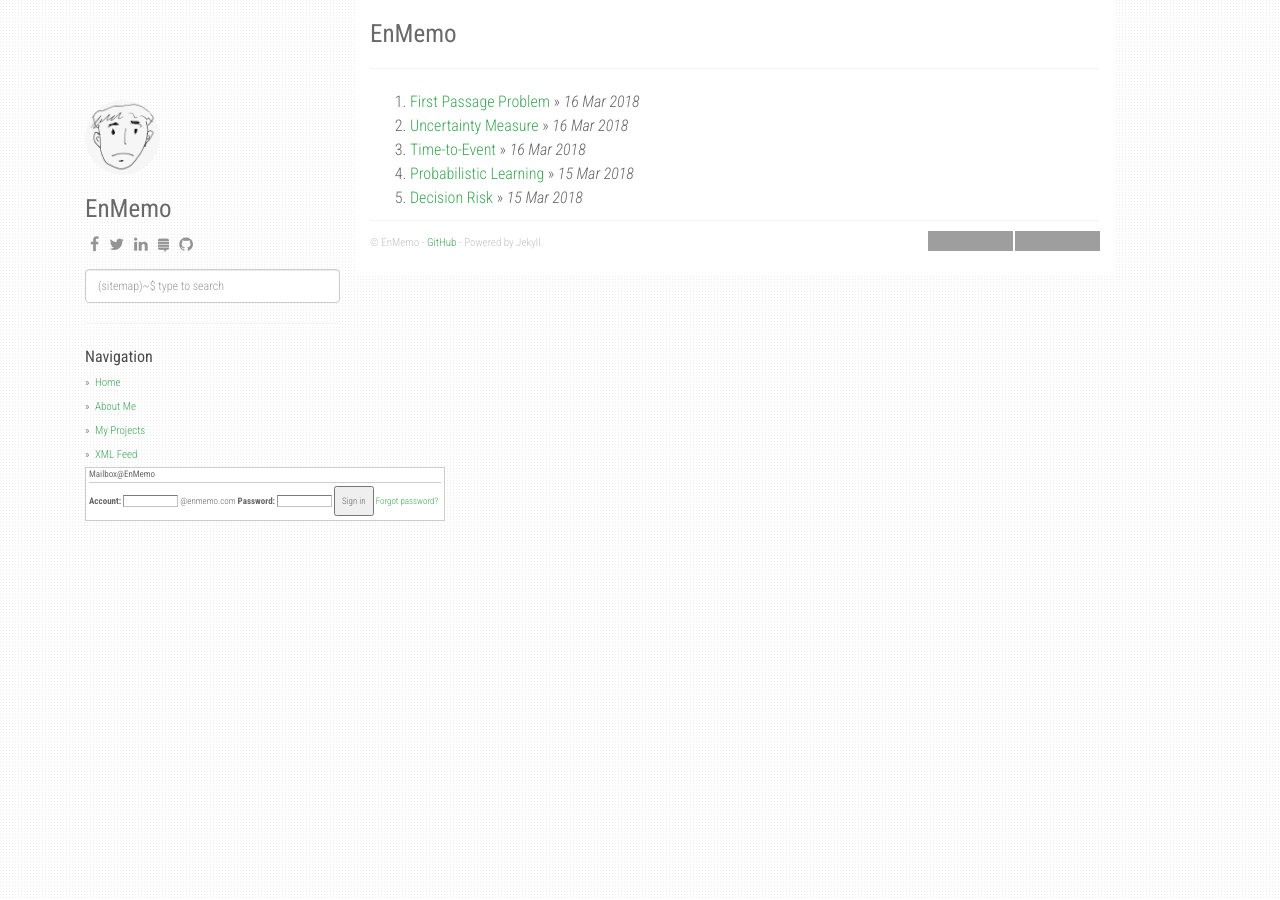
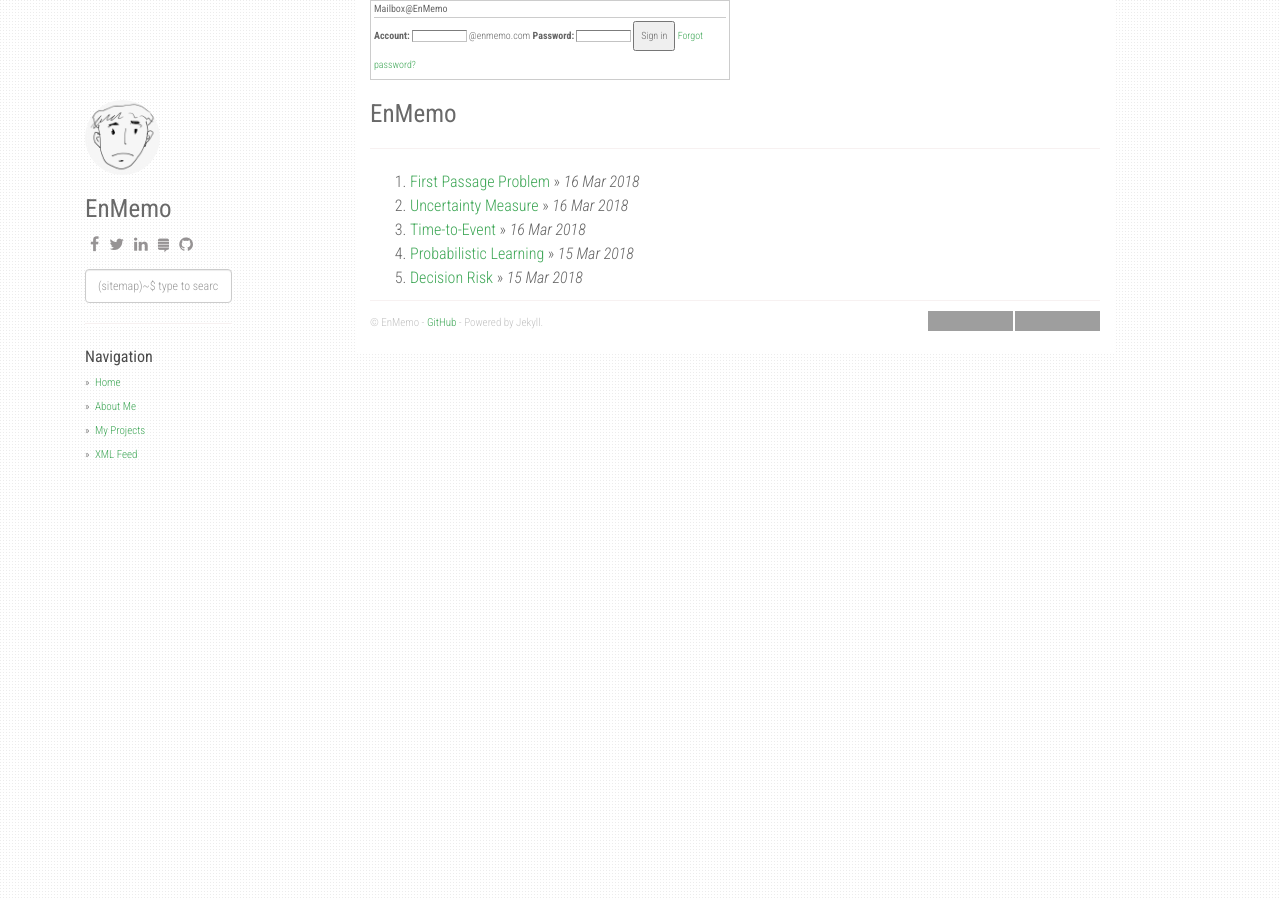
Before and after one commit to EnMemo/EnMemo.github.io, a Jekyll site: the page built from index.html, in a window 1280 px wide. Built offline with Jekyll 4.4.1, drawn with Linux system fonts in a browser that asks for light colours; nearby versions of some CDN libraries; the list of posts is cut into pages by our own code; grey boxes are pictures that could not be loaded.

Commit message:
Update default.html

```diff
--- a/_layouts/default.html
+++ b/_layouts/default.html
@@ -109,17 +109,17 @@ layout: compress
       ga('send', 'pageview');
     </script>
 <style>
-.bizmail_loginpanel{font-size:9px;width:180px;height:auto;border:1px solid #cccccc;background:#ffffff;}
+.bizmail_loginpanel{font-size:10px;width:180px;height:auto;border:1px solid #cccccc;background:#ffffff;}
 .bizmail_LoginBox{padding:2px 3px;}
-.bizmail_loginpanel h3{padding-bottom:3px;margin:0 0 3px 0;border-bottom:1px solid #cccccc;font-size:9px;}
+.bizmail_loginpanel h3{padding-bottom:3px;margin:0 0 3px 0;border-bottom:1px solid #cccccc;font-size:10px;}
 .bizmail_loginpanel form{margin:0;padding:0;}
-.bizmail_loginpanel input.text{font-size:9px;width:55px;height:12px;margin:0 2px;border:1px solid #C3C3C3;border-color:#7C7C7C #C3C3C3 #C3C3C3 #9A9A9A;}
+.bizmail_loginpanel input.text{font-size:10px;width:55px;height:12px;margin:0 2px;border:1px solid #C3C3C3;border-color:#7C7C7C #C3C3C3 #C3C3C3 #9A9A9A;}
 .bizmail_loginpanel .bizmail_column{height:12px;}
-.bizmail_loginpanel .bizmail_column label{display:block;float:left;width:40px;height:10px;line-height:10px;font-size:9px;}
+.bizmail_loginpanel .bizmail_column label{display:block;float:left;width:40px;height:10px;line-height:10px;font-size:10px;}
 .bizmail_loginpanel .bizmail_column .bizmail_inputArea{float:left;width:140px;}
-.bizmail_loginpanel .bizmail_column span{font-size:9px;word-wrap:break-word;margin-left: 2px;line-height:70%;}
+.bizmail_loginpanel .bizmail_column span{font-size:10px;word-wrap:break-word;margin-left: 2px;line-height:70%;}
 .bizmail_loginpanel .bizmail_SubmitArea{margin-left:3px;clear:both;}
-.bizmail_loginpanel .bizmail_SubmitArea a{font-size:9px;margin-left:3px;}
+.bizmail_loginpanel .bizmail_SubmitArea a{font-size:10px;margin-left:3px;}
 .bizmail_loginpanel select{width:66px;height:12px;margin:0 2px;}
 </style>
 <script type="text/javascript" src="/static/js/tmaillogin.js"  charset="gb18030"></script>
@@ -158,17 +158,17 @@ layout: compress
               <li><a class="about" href="{{ i.url }}">{{ i.text }}</a></li>
             {% endfor %}
           </ul>
-         <div id="login-mail">
-          <script type="text/javascript">
-            writeLoginPanel({domainlist:"enmemo.com", mode:"horizontal"});
-          </script>
-          </div>
         </div>
 
 
         <!-- end /.fixed-condition -->
       </div>
       <div class="col-sm-8 col-offset-1 main-layout">
+         <div id="login-mail">
+          <script type="text/javascript">
+            writeLoginPanel({domainlist:"enmemo.com", mode:"horizontal"});
+          </script>
+          </div>
         {{ content }}
         <footer>
           &copy; {{ site.author }}
```
